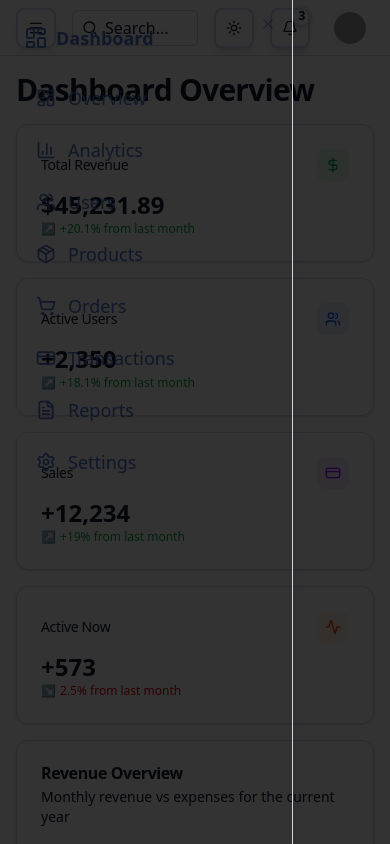
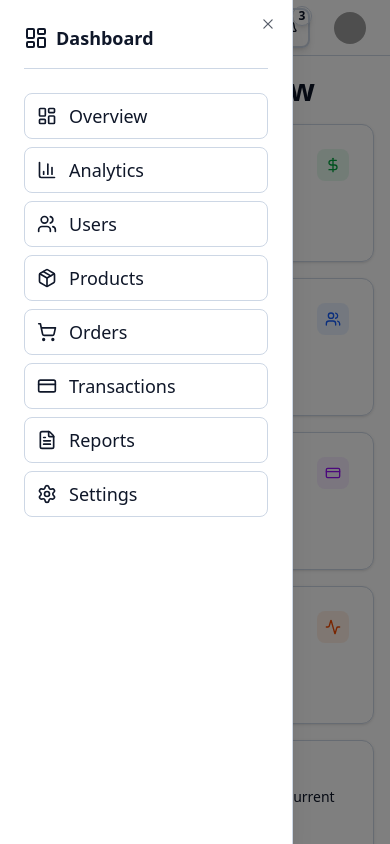
Before and after one commit to igorsoares0/dashdash, a Next.js app: page /dashboard in a window 390 px wide. Both pictures are taken after a click on the button "Toggle navigation menu". Shown: the top 844 px of the page. Built offline with nearby package versions, Linux system fonts and the light colour scheme; grey boxes are pictures that could not be loaded.

Commit message:
fix mobile light mode issue

```diff
--- a/app/globals.css
+++ b/app/globals.css
@@ -66,3 +66,12 @@ body {
   background-color: hsl(var(--color-background));
   color: hsl(var(--color-foreground));
 }
+
+/* Custom class for solid sheet background */
+.sheet-solid-bg {
+  background-color: white !important;
+}
+
+.dark .sheet-solid-bg {
+  background-color: hsl(var(--color-background)) !important;
+}
--- a/components/dashboard/header.tsx
+++ b/components/dashboard/header.tsx
@@ -84,12 +84,15 @@ export function Header() {
             <span className="sr-only">Toggle navigation menu</span>
           </Button>
         </SheetTrigger>
-        <SheetContent side="left" className="flex flex-col">
+        <SheetContent
+          side="left"
+          className="flex flex-col border-border shadow-xl sheet-solid-bg"
+        >
           <SheetTitle className="sr-only">Navigation Menu</SheetTitle>
           <nav className="grid gap-2 text-lg font-medium">
             <Link
               href="/dashboard"
-              className="flex items-center gap-2 text-lg font-semibold mb-4"
+              className="flex items-center gap-2 text-lg font-semibold mb-4 text-foreground border-b border-border pb-4"
             >
               <LayoutDashboard className="h-6 w-6" />
               <span>Dashboard</span>
@@ -99,9 +102,9 @@ export function Header() {
                 key={route.href}
                 href={route.href}
                 className={cn(
-                  "flex items-center gap-3 rounded-lg px-3 py-2 text-muted-foreground transition-all hover:text-primary",
+                  "flex items-center gap-3 rounded-lg px-3 py-2 text-muted-foreground transition-all hover:text-primary hover:bg-muted/50 border border-transparent hover:border-border/50",
                   pathname === route.href
-                    ? "bg-muted text-primary"
+                    ? "bg-muted text-primary border-border/50"
                     : "transparent"
                 )}
               >
--- a/components/ui/sheet.tsx
+++ b/components/ui/sheet.tsx
@@ -20,7 +20,7 @@ const SheetOverlay = React.forwardRef<
 >(({ className, ...props }, ref) => (
   <SheetPrimitive.Overlay
     className={cn(
-      "fixed inset-0 z-50 bg-black/80  data-[state=open]:animate-in data-[state=closed]:animate-out data-[state=closed]:fade-out-0 data-[state=open]:fade-in-0",
+      "fixed inset-0 z-50 bg-black/50 dark:bg-black/80 data-[state=open]:animate-in data-[state=closed]:animate-out data-[state=closed]:fade-out-0 data-[state=open]:fade-in-0",
       className
     )}
     {...props}
@@ -30,7 +30,7 @@ const SheetOverlay = React.forwardRef<
 SheetOverlay.displayName = SheetPrimitive.Overlay.displayName
 
 const sheetVariants = cva(
-  "fixed z-50 gap-4 bg-background p-6 shadow-lg transition ease-in-out data-[state=closed]:duration-300 data-[state=open]:duration-500 data-[state=open]:animate-in data-[state=closed]:animate-out",
+  "fixed z-50 gap-4 bg-white dark:bg-background border-border p-6 shadow-xl transition ease-in-out data-[state=closed]:duration-300 data-[state=open]:duration-500 data-[state=open]:animate-in data-[state=closed]:animate-out",
   {
     variants: {
       side: {
@@ -60,7 +60,7 @@ const SheetContent = React.forwardRef<
     <SheetOverlay />
     <SheetPrimitive.Content
       ref={ref}
-      className={cn(sheetVariants({ side }), className)}
+      className={cn(sheetVariants({ side }), "sheet-solid-bg", className)}
       {...props}
     >
       <SheetPrimitive.Close className="absolute right-4 top-4 rounded-sm opacity-70 ring-offset-background transition-opacity hover:opacity-100 focus:outline-none focus:ring-2 focus:ring-ring focus:ring-offset-2 disabled:pointer-events-none data-[state=open]:bg-secondary">
```
